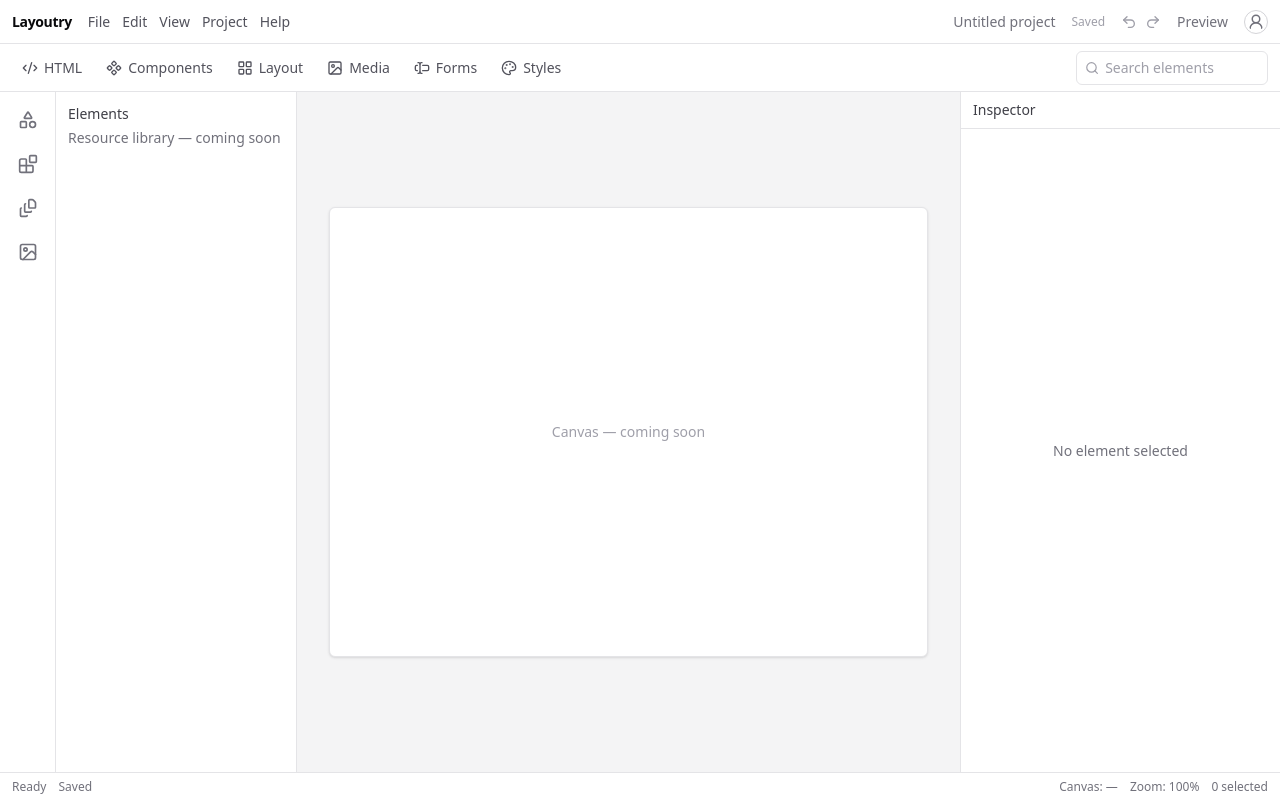
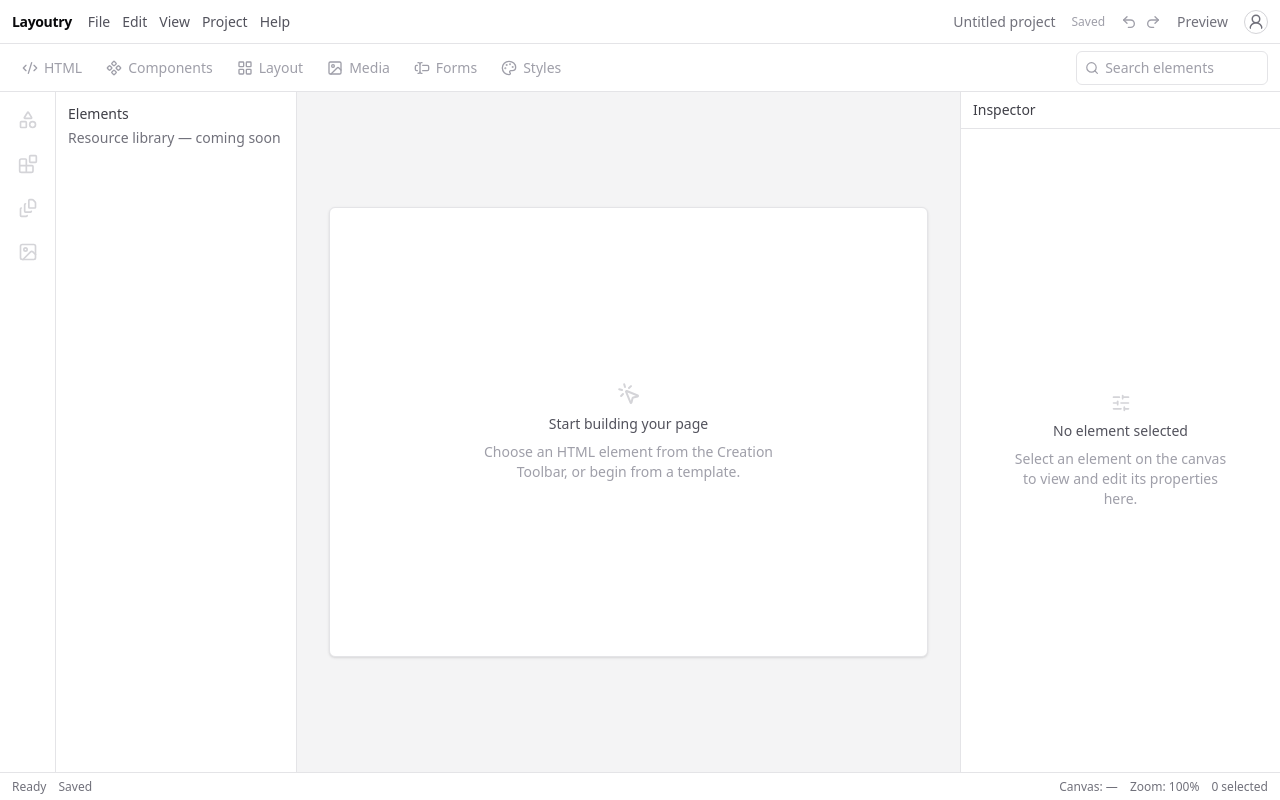
Before and after one commit to AlexanderYovchev/layoutry, a Next.js app: page / in a window 1280 px wide. Built offline with nearby package versions, Linux system fonts and the light colour scheme.

Commit message:
refactor(shell): refine responsiveness, empty states and placeholder UX

```diff
--- a/src/components/layout/AppShell.tsx
+++ b/src/components/layout/AppShell.tsx
@@ -18,7 +18,7 @@ export function AppShell({
     <div className="flex h-dvh w-full flex-col overflow-hidden bg-white dark:bg-black">
       <AppHeader />
       <CreationToolbar />
-      <div className="flex min-h-0 flex-1">
+      <div className="flex min-h-0 flex-1 overflow-x-auto">
         <ResourceSidebar />
         <Workspace>{workspaceContent}</Workspace>
         <InspectorPanel>{inspectorContent}</InspectorPanel>
--- a/src/components/layout/CreationToolbar.tsx
+++ b/src/components/layout/CreationToolbar.tsx
@@ -29,7 +29,8 @@ export function CreationToolbar() {
           <button
             key={label}
             type="button"
-            className="flex items-center gap-1.5 rounded-md px-2.5 py-1.5 text-sm text-zinc-600 hover:bg-zinc-100 focus-visible:outline focus-visible:outline-2 focus-visible:outline-offset-2 focus-visible:outline-blue-500 dark:text-zinc-400 dark:hover:bg-zinc-900"
+            disabled
+            className="flex items-center gap-1.5 rounded-md px-2.5 py-1.5 text-sm text-zinc-400 disabled:cursor-not-allowed dark:text-zinc-600"
           >
             <Icon aria-hidden="true" className="size-4" />
             {label}
--- a/src/components/layout/InspectorPanel.tsx
+++ b/src/components/layout/InspectorPanel.tsx
@@ -2,7 +2,7 @@ export function InspectorPanel({ children }: { children: React.ReactNode }) {
   return (
     <aside
       aria-label="Inspector panel"
-      className="flex w-72 shrink-0 flex-col border-l border-zinc-200 lg:w-80 dark:border-zinc-800"
+      className="flex w-70 shrink-0 flex-col overflow-hidden border-l border-zinc-200 transition-[width] duration-200 ease-in-out lg:w-80 dark:border-zinc-800"
     >
       <div className="border-b border-zinc-200 px-3 py-2 dark:border-zinc-800">
         <p className="text-sm font-medium text-zinc-700 dark:text-zinc-300">
--- a/src/components/layout/ResourceSidebar.tsx
+++ b/src/components/layout/ResourceSidebar.tsx
@@ -21,15 +21,16 @@ export function ResourceSidebar() {
           <button
             key={label}
             type="button"
+            disabled
             aria-label={label}
-            className="flex size-10 items-center justify-center rounded-md text-zinc-500 hover:bg-zinc-100 focus-visible:outline focus-visible:outline-2 focus-visible:outline-offset-2 focus-visible:outline-blue-500 dark:text-zinc-400 dark:hover:bg-zinc-900"
+            className="flex size-10 items-center justify-center rounded-md text-zinc-300 disabled:cursor-not-allowed dark:text-zinc-700"
           >
             <Icon aria-hidden="true" className="size-5" />
           </button>
         ))}
       </nav>
 
-      <div className="w-56 shrink-0 p-3 lg:w-60">
+      <div className="w-52 shrink-0 overflow-hidden p-3 transition-[width] duration-200 ease-in-out lg:w-60">
         <p className="text-sm font-medium text-zinc-700 dark:text-zinc-300">
           Elements
         </p>
--- a/src/components/layout/Workspace.tsx
+++ b/src/components/layout/Workspace.tsx
@@ -2,7 +2,7 @@ export function Workspace({ children }: { children: React.ReactNode }) {
   return (
     <main
       aria-label="Workspace"
-      className="flex min-w-0 flex-1 items-center justify-center overflow-auto bg-zinc-100 p-8 dark:bg-zinc-950"
+      className="flex min-w-105 flex-1 items-center justify-center overflow-auto bg-zinc-100 p-8 dark:bg-zinc-950"
     >
       {children}
     </main>
--- a/src/features/canvas/components/CanvasPlaceholder.tsx
+++ b/src/features/canvas/components/CanvasPlaceholder.tsx
@@ -1,7 +1,19 @@
+import { MousePointerClick } from "lucide-react";
+
 export function CanvasPlaceholder() {
   return (
-    <div className="flex aspect-4/3 max-h-full w-full max-w-4xl items-center justify-center rounded-md border border-zinc-200 bg-white text-sm text-zinc-400 shadow-sm dark:border-zinc-800 dark:bg-black dark:text-zinc-500">
-      Canvas — coming soon
+    <div className="flex aspect-4/3 max-h-full w-full max-w-4xl flex-col items-center justify-center gap-2 rounded-md border border-zinc-200 bg-white px-8 text-center shadow-sm dark:border-zinc-800 dark:bg-black">
+      <MousePointerClick
+        aria-hidden="true"
+        className="size-6 text-zinc-300 dark:text-zinc-600"
+      />
+      <p className="text-sm font-medium text-zinc-600 dark:text-zinc-400">
+        Start building your page
+      </p>
+      <p className="max-w-xs text-sm text-zinc-400 dark:text-zinc-500">
+        Choose an HTML element from the Creation Toolbar, or begin from a
+        template.
+      </p>
     </div>
   );
 }
--- a/src/features/inspector/components/InspectorPlaceholder.tsx
+++ b/src/features/inspector/components/InspectorPlaceholder.tsx
@@ -1,7 +1,18 @@
+import { SlidersHorizontal } from "lucide-react";
+
 export function InspectorPlaceholder() {
   return (
-    <p className="text-center text-sm text-zinc-500 dark:text-zinc-400">
-      No element selected
-    </p>
+    <div className="flex flex-col items-center gap-2 text-center">
+      <SlidersHorizontal
+        aria-hidden="true"
+        className="size-5 text-zinc-300 dark:text-zinc-600"
+      />
+      <p className="text-sm font-medium text-zinc-600 dark:text-zinc-400">
+        No element selected
+      </p>
+      <p className="max-w-56 text-sm text-zinc-400 dark:text-zinc-500">
+        Select an element on the canvas to view and edit its properties here.
+      </p>
+    </div>
   );
 }
```
